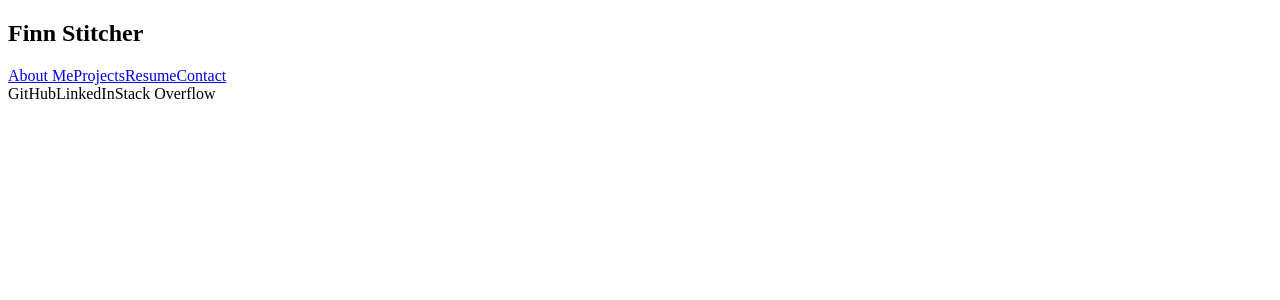
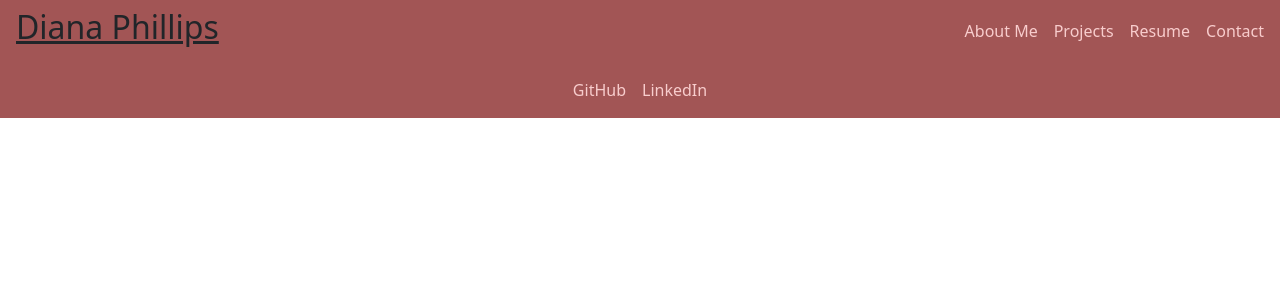
Before and after one commit to FinnStitcher/portfolio-two, a React (Create React App) app: page / in a window 1280 px wide. Shown: the top 300 px of the page. Built offline with nearby package versions, Linux system fonts and the light colour scheme.

Commit message:
basic styles

```diff
--- a/package.json
+++ b/package.json
@@ -5,6 +5,7 @@
   "dependencies": {
     "@fortawesome/fontawesome-svg-core": "^6.2.0",
     "@fortawesome/react-fontawesome": "^0.2.0",
+    "bootstrap": "^5.2.1",
     "react": "17.0.2",
     "react-dom": "17.0.2",
     "react-scripts": "5.0.1",
--- a/src/App.js
+++ b/src/App.js
@@ -7,7 +7,7 @@ function App() {
     <>
         <Header />
 
-        <main></main>
+        <main className="bg-six"></main>
 
         <Footer />
     </>
--- a/src/components/Footer/index.js
+++ b/src/components/Footer/index.js
@@ -1,14 +1,11 @@
 import React from 'react';
-import {FontAwesomeIcon} from '@fortawesome/react-fontawesome';
 
 function Footer() {
     return (
-        <footer>
-            <a>GitHub</a>
+        <footer className="d-flex justify-content-center gap-3 p-3 bg-two">
+            <a href="https://github.com/FinnStitcher">GitHub</a>
 
-            <a>LinkedIn</a>
-
-            <a>Stack Overflow</a>
+            <a href="https://www.linkedin.com/in/diana-phillips-518b46238/">LinkedIn</a>
         </footer>
     )
 };
--- a/src/components/Header/index.js
+++ b/src/components/Header/index.js
@@ -2,19 +2,19 @@ import React from 'react';
 
 function Header() {
     return (
-        <header>
-            <div>
-                <h2>Finn Stitcher</h2>
+        <header className="d-flex align-items-center py-2 px-3 bg-two">
+            <div className="w-50">
+                <h2>Diana Phillips</h2>
             </div>
 
-            <nav>
+            <nav className="w-50 text-end">
                 <a href="#about">About Me</a>
 
-                <a href="#projects">Projects</a>
+                <a href="#projects" className="ms-3">Projects</a>
 
-                <a href="#resume">Resume</a>
+                <a href="#resume" className="ms-3">Resume</a>
 
-                <a href="#contact">Contact</a>
+                <a href="#contact" className="ms-3">Contact</a>
             </nav>
         </header>
     )
--- a/src/index.js
+++ b/src/index.js
@@ -2,6 +2,8 @@ import React from 'react';
 import ReactDOM from 'react-dom';
 import App from './App';
 import reportWebVitals from './reportWebVitals';
+import 'bootstrap/dist/css/bootstrap.min.css';
+import './style.css';
 
 ReactDOM.render(
   <React.StrictMode>
--- /dev/null
+++ b/src/style.css
@@ -0,0 +1,50 @@
+:root {
+    --one: #f8cdcd;
+    --two: #A25555;
+    --three: #393D74;
+    --four: #1E1A33;
+    --five: #9D7599;
+    --six: #f8e5e5;
+}
+
+.bg-one {
+    background: var(--one);
+}
+
+.bg-two {
+    background: var(--two);
+}
+
+.bg-three {
+    background: var(--three);
+}
+
+.bg-four {
+    background: var(--four);
+}
+
+.bg-five {
+    background: var(--five);
+}
+
+.bg-six {
+    background: var(--six);
+}
+
+header {
+    position: sticky;
+    top: 0;
+}
+
+h2 {
+    text-decoration: underline;
+}
+
+a {
+    color: var(--one);
+    text-decoration: none;
+}
+
+a:hover {
+    color: var(--four);
+}
```
Also changed, not shown: 1 other file (tests, documents, lock files or other folders).
